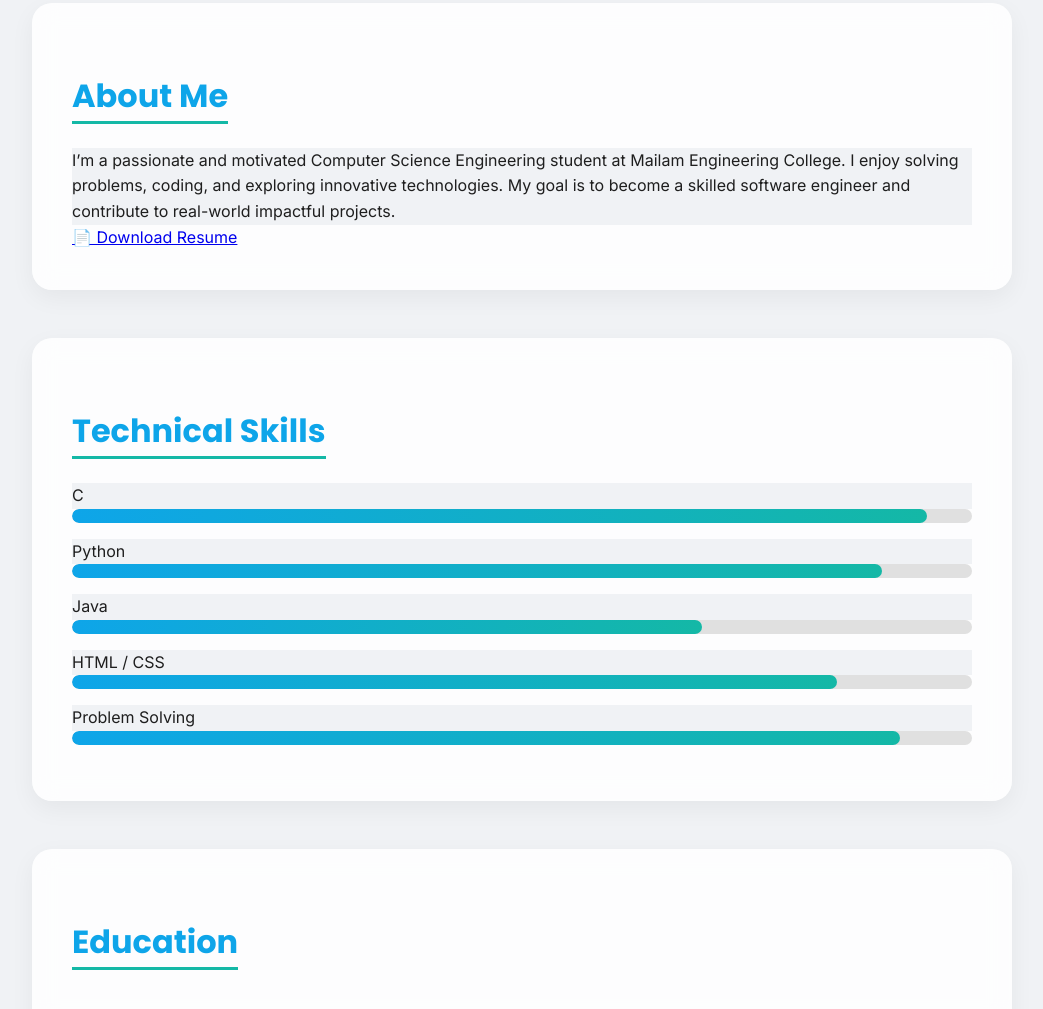
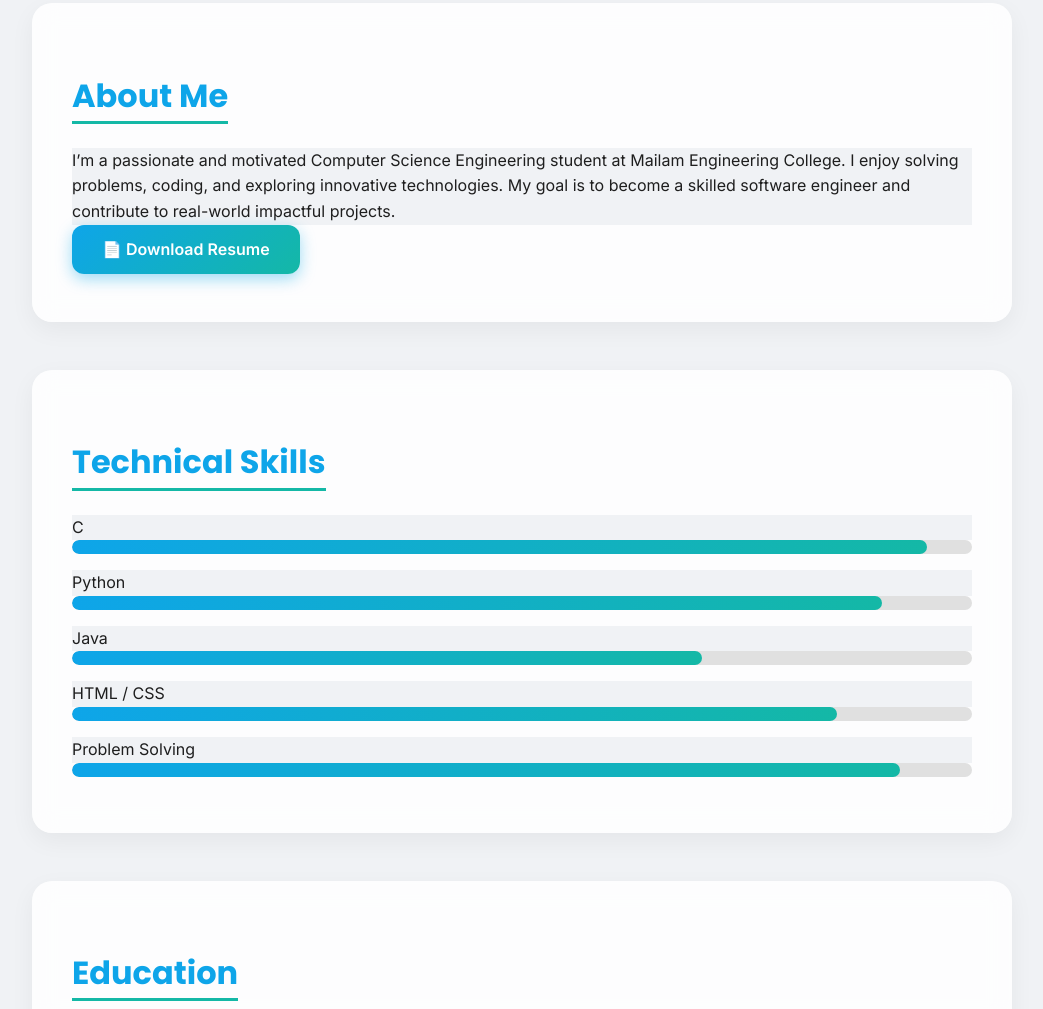
Before and after one commit to JEEVA0006/MY-PORT, a plain HTML site: page index.html in a window 1280 px wide. Shown: the part 982-1991 px from the top of the page, without its empty margins (118-1161 px from the left). Drawn offline with Linux system fonts and the light colour scheme.

Commit message:
Update index.html

```diff
--- a/index.html
+++ b/index.html
@@ -60,7 +60,7 @@
       I enjoy solving problems, coding, and exploring innovative technologies.
       My goal is to become a skilled software engineer and contribute to real-world impactful projects.
     </p>
-    <a href="/storage/emulated/0/Download/JEEVAPRIYAN_S_Resume_Professional (1).pdf download class="resume-btn">📄 Download Resume</a>
+    <a href="/storage/emulated/0/Download/JEEVAPRIYAN_S_Resume_Professional (1).pdf" download class="resume-btn">📄 Download Resume</a>
   </section>
 
   <!-- ===== SKILLS ===== -->
```
